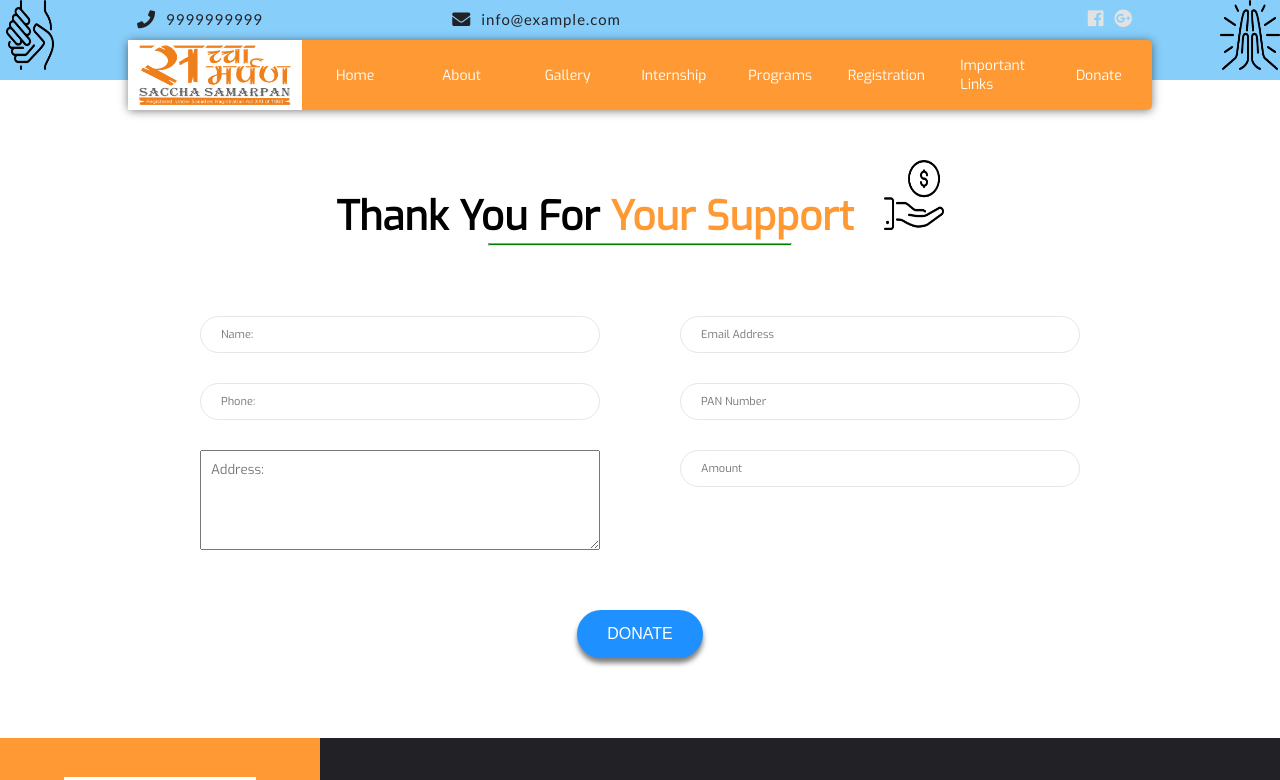
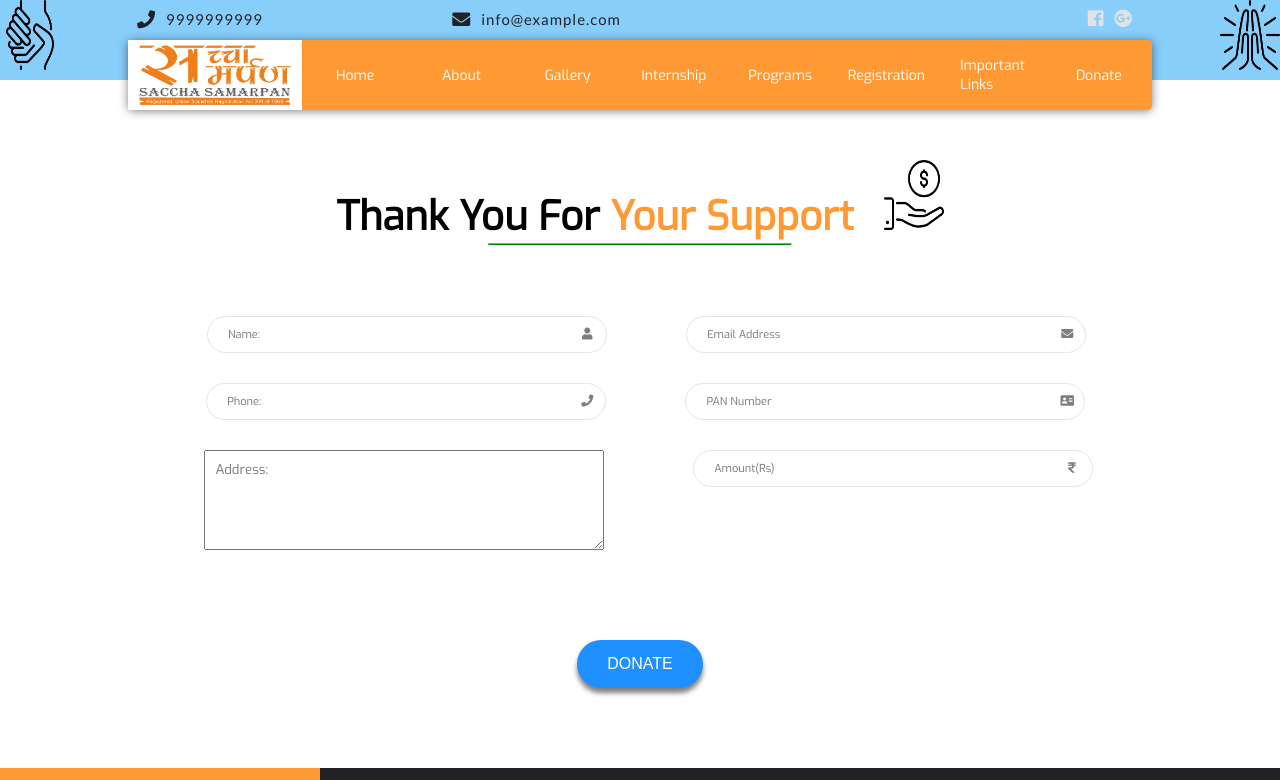
Before and after one commit to riverrz/sacha-samarpan-ngo, a React app in the folder client/: page /donate in a window 1280 px wide. Shown: the top 780 px of the page. Built offline with nearby package versions, Linux system fonts and the light colour scheme.

Commit message:
Add Donate, changed class to className in all i tags

```diff
--- a/client/src/components/Donate/Donate.css
+++ b/client/src/components/Donate/Donate.css
@@ -51,6 +51,7 @@
   height: 10rem;
   font-family: inherit;
   outline: none;
+  margin-bottom: 3rem;
 }
 .donate__button__container {
   width: 40rem;
--- a/client/src/components/Donate/Donate.js
+++ b/client/src/components/Donate/Donate.js
@@ -1,7 +1,7 @@
 import React from "react";
 import classes from "./Donate.css";
 import DonateLogo from "../../assets/Icons/donation-1.png";
-import Inputfield from '../Inputfield/Inputfield';
+import Inputfield from "../Inputfield/Inputfield";
 
 const donate = props => {
   return (
@@ -20,14 +20,29 @@ const donate = props => {
           <hr className={classes.donate__horizontal} />
         </h1>
       </div>
-      <form autocomplete="off" className={classes.donate__form}>
-          <Inputfield type="text" placeholder="Name:"/>
-          <Inputfield type="email" placeholder="Email Address"/>
-          <Inputfield type="text" placeholder="Phone:"/>
-          <Inputfield type="text" placeholder="PAN Number"/>
-          <textarea placeholder="Address:" className={classes.donate__address}></textarea>
-          <Inputfield type="text" placeholder="Amount" />
-          <div className={classes.donate__button__container}><button className={classes.donate__button}>Donate</button></div>
+      <form autoComplete="off" className={classes.donate__form}>
+        <Inputfield type="text" placeholder="Name:" iconClass="fas fa-user" />
+        <Inputfield
+          type="email"
+          placeholder="Email Address"
+          iconClass="fas fa-envelope"
+        />
+        <Inputfield type="text" placeholder="Phone:" iconClass="fas fa-phone" />
+        <Inputfield
+          type="text"
+          placeholder="PAN Number"
+          iconClass="fas fa-address-card"
+        />
+
+        <textarea placeholder="Address:" className={classes.donate__address} />
+        <Inputfield
+          type="text"
+          placeholder="Amount(Rs)"
+          iconClass="fas fa-rupee-sign"
+        />
+        <div className={classes.donate__button__container}>
+          <button className={classes.donate__button}>Donate</button>
+        </div>
       </form>
     </div>
   );
--- a/client/src/components/Footer/Footer.js
+++ b/client/src/components/Footer/Footer.js
@@ -13,13 +13,13 @@ const footer = props => {
           <div className={classes.footer__contactInfo}>
             <div className={classes.footer__contactInfo__phone}>
               <span className={classes.iconSpan}>
-                <i class="fas fa-phone" />
+                <i className="fas fa-phone" />
               </span>{" "}
               +91 9999999999
             </div>
             <div className={classes.footer__contactInfo__email}>
               <span className={classes.iconSpan}>
-                <i class="fas fa-envelope" />
+                <i className="fas fa-envelope" />
               </span>{" "}
               info@example.com
             </div>
@@ -32,22 +32,22 @@ const footer = props => {
             <ul className={classes.list}>
               <li className={classes.list__item}>
                 <a href="/" className={classes.list__item__text}>
-                  <i class="fas fa-angle-right" /> About Sacha Samarpan
+                  <i className="fas fa-angle-right" /> About Sacha Samarpan
                 </a>
               </li>
               <li className={classes.list__item}>
                 <a href="/" className={classes.list__item__text}>
-                  <i class="fas fa-angle-right" /> Refund Policy
+                  <i className="fas fa-angle-right" /> Refund Policy
                 </a>
               </li>
               <li className={classes.list__item}>
                 <a href="/" className={classes.list__item__text}>
-                  <i class="fas fa-angle-right" /> Terms & Conditions
+                  <i className="fas fa-angle-right" /> Terms & Conditions
                 </a>
               </li>
               <li className={classes.list__item}>
                 <a href="/" className={classes.list__item__text}>
-                  <i class="fas fa-angle-right" /> Privacy Policy
+                  <i className="fas fa-angle-right" /> Privacy Policy
                 </a>
               </li>
             </ul>
@@ -58,22 +58,22 @@ const footer = props => {
             <ul className={classes.list}>
               <li className={classes.list__item}>
                 <a href="/" className={classes.list__item__text}>
-                  <i class="fas fa-angle-right" /> ID Form
+                  <i className="fas fa-angle-right" /> ID Form
                 </a>
               </li>
               <li className={classes.list__item}>
                 <a href="/" className={classes.list__item__text}>
-                  <i class="fas fa-angle-right" /> Events
+                  <i className="fas fa-angle-right" /> Events
                 </a>
               </li>
               <li className={classes.list__item}>
                 <a href="/" className={classes.list__item__text}>
-                  <i class="fas fa-angle-right" /> Join Us
+                  <i className="fas fa-angle-right" /> Join Us
                 </a>
               </li>
               <li className={classes.list__item}>
                 <a href="/" className={classes.list__item__text}>
-                  <i class="fas fa-angle-right" /> Internship
+                  <i className="fas fa-angle-right" /> Internship
                 </a>
               </li>
             </ul>
--- a/client/src/components/Inputfield/Inputfield.css
+++ b/client/src/components/Inputfield/Inputfield.css
@@ -15,5 +15,8 @@
 .inputfield:focus {
     /* background-color: #d2d2d2; */
     background-color: #e6e6e6;
-
 }
+.inputfield__container i {
+    margin-left: -25px;
+    color: #7e7e7e;
+}
--- a/client/src/components/Inputfield/Inputfield.js
+++ b/client/src/components/Inputfield/Inputfield.js
@@ -1,11 +1,10 @@
 import React from 'react';
 import classes from './Inputfield.css';
 const inputfield=props=> {
-    return(
-        <div className={classes.inputfield__container}>
-            <input type={props.type} required className={classes.inputfield} placeholder={props.placeholder}/>
-        </div>
-    );
+    return <div className={classes.inputfield__container}>
+        <input type={props.type} required className={classes.inputfield} placeholder={props.placeholder} />
+        <i className={props.iconClass} />
+      </div>;
 };
 
 export default inputfield;
--- a/client/src/components/Navigation/Navigation.js
+++ b/client/src/components/Navigation/Navigation.js
@@ -45,17 +45,17 @@ class Navigation extends Component {
         <div className={classes.nav}>
           <div className={classes.nav__contact}>
             <div className={classes.nav__contact__number}>
-              <i class="fas fa-phone" /> 9999999999
+              <i className="fas fa-phone" /> 9999999999
             </div>
             <div className={classes.nav__contact__email}>
-              <i class="fas fa-envelope" /> info@example.com
+              <i className="fas fa-envelope" /> info@example.com
             </div>
             <div className={classes.nav__contact__social}>
               <a href="/">
-                <i class="fab fa-facebook" />
+                <i className="fab fa-facebook" />
               </a>
               <a href="/">
-                <i class="fab fa-google-plus" />
+                <i className="fab fa-google-plus" />
               </a>
             </div>
           </div>
@@ -81,23 +81,23 @@ class Navigation extends Component {
             <Dropdown>
               <li>
                 <Link to="/about" exact>
-                  <i class="fas fa-angle-right" /> About Us
+                  <i className="fas fa-angle-right" /> About Us
                 </Link>
               </li>
 
               <li>
                 <Link to="/founders" exact>
-                  <i class="fas fa-angle-right" /> Founders
+                  <i className="fas fa-angle-right" /> Founders
                 </Link>
               </li>
               <li>
                 <Link to="/team" exact>
-                  <i class="fas fa-angle-right" /> Our Team
+                  <i className="fas fa-angle-right" /> Our Team
                 </Link>
               </li>
               <li>
                 <Link to="/issues" exact>
-                  <i class="fas fa-angle-right" /> Issues & Views
+                  <i className="fas fa-angle-right" /> Issues & Views
                 </Link>
               </li>
             </Dropdown>
@@ -118,12 +118,12 @@ class Navigation extends Component {
             <Dropdown>
               <li>
                 <a href="/">
-                  <i class="fas fa-angle-right" /> Upcoming Programs
+                  <i className="fas fa-angle-right" /> Upcoming Programs
                 </a>
               </li>
               <li>
                 <a href="/">
-                  <i class="fas fa-angle-right" /> Current Programs
+                  <i className="fas fa-angle-right" /> Current Programs
                 </a>
               </li>
             </Dropdown>
```
